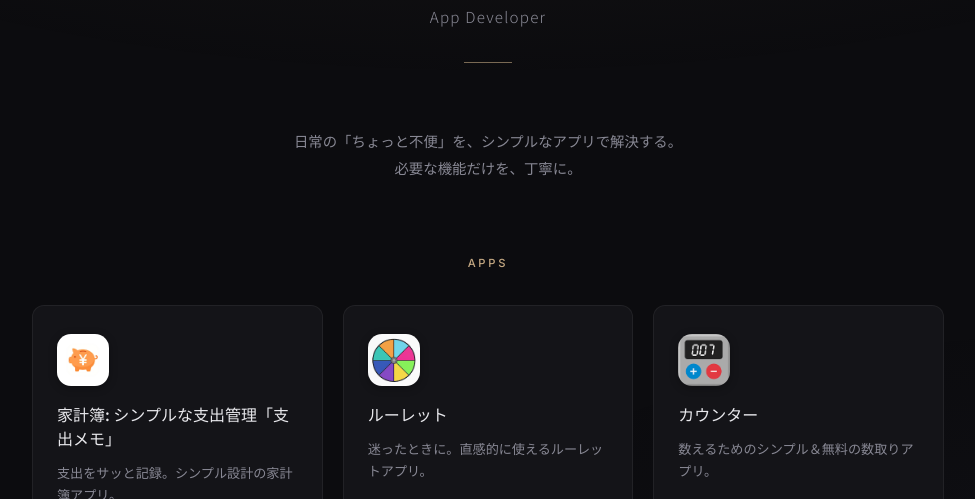
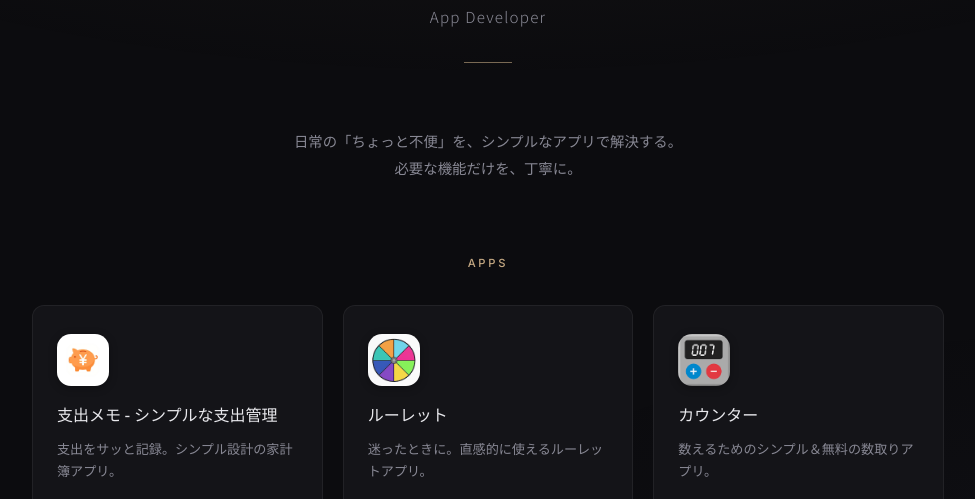
Before and after one commit to pierresakata/pierresakata.github.io, a plain HTML site: page index.html in a window 1280 px wide. Shown: the part 160-659 px from the top of the page, without its empty margins (152-1127 px from the left). Drawn offline with Linux system fonts and the light colour scheme.

Commit message:
Update index.html

```diff
--- a/index.html
+++ b/index.html
@@ -235,7 +235,7 @@
 
         <article class="app-card">
           <img class="app-icon" src="images/expense-memo.png" alt="家計簿: シンプルな支出管理「支出メモ」" width="52" height="52">
-          <h3 class="app-name">家計簿: シンプルな支出管理「支出メモ」</h3>
+          <h3 class="app-name">支出メモ - シンプルな支出管理</h3>
           <p class="app-desc">支出をサッと記録。シンプル設計の家計簿アプリ。</p>
           <a class="store-link" href="https://play.google.com/store/apps/details?id=com.pierretmks.expensemanger" target="_blank" rel="noopener">
             <svg viewBox="0 0 24 24" aria-hidden="true"><path d="M3,20.5V3.5C3,2.91 3.34,2.39 3.84,2.15L13.69,12L3.84,21.85C3.34,21.6 3,21.09 3,20.5M16.81,15.12L6.05,21.34L14.54,12.85L16.81,15.12M20.16,10.81C20.5,11.08 20.75,11.5 20.75,12C20.75,12.5 20.53,12.9 20.18,13.18L17.89,14.5L15.39,12L17.89,9.5L20.16,10.81M6.05,2.66L16.81,8.88L14.54,11.15L6.05,2.66Z"/></svg>
```
